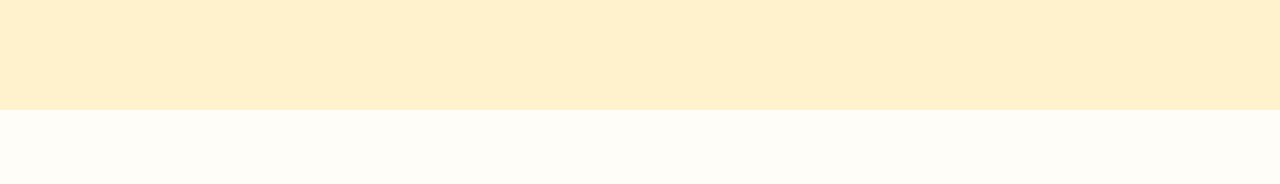
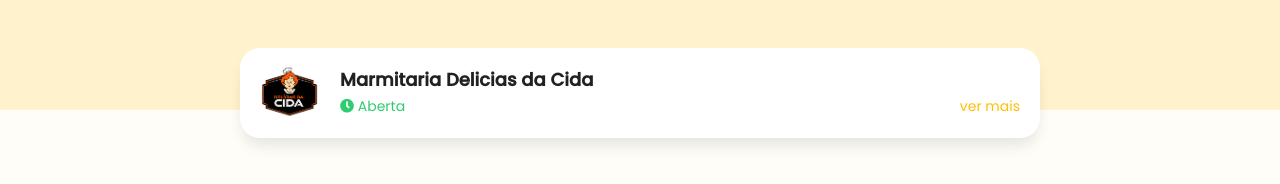
Before and after one commit to rickdiello/delivery-marmitaria, a plain HTML site: page index.html in a window 1280 px wide. Drawn offline with Linux system fonts and the light colour scheme.

Commit message:
finalizando css do header

```diff
--- a/css/main.css
+++ b/css/main.css
@@ -30,6 +30,10 @@ html, body {
     font-size: 16px;
 }
 
+b {
+    font-family: 'PoppinsMedium', 'Rubik', sans-serif;
+}
+
 .bg-top {
     position: absolute;
     top: 0px;
@@ -38,3 +42,64 @@ html, body {
     height: 110px;
     background-color: var(--color-secundary);
 }
+
+.width-fix{
+    width: calc(100% - 20px);
+    max-width: 800px;
+    margin: 0px auto;
+}
+
+.card {
+    border-radius: 20px;
+    padding: 15px 20px;
+    font-size: 20px;
+    box-shadow: 0px 10px 15px -3px rgba(0, 0, 0, 0.1) !important;
+    border: none !important;
+}
+
+.container-img{
+    width: 60px;
+    height: 60px;
+    background-image: url('../img/logo-delicias.png');
+    background-size: cover;
+    background-position: center;
+    background-repeat: no-repeat;
+    margin-right: 20px;
+    border-radius: 20px;
+}
+
+.infos {
+    flex: 1;
+    display: flex;
+    flex-direction: column;
+    justify-content: center;
+}
+
+.infos h1 {
+    font-size: 18px;
+    margin-bottom: 5px;
+    color: var(--color-black);
+}
+
+.infos-sub {
+    display: flex;
+    justify-content: space-between;
+    align-items: center;
+}
+
+.status-open {
+    font-size: 14px;
+    margin-bottom: 0px;
+    color: var(--color-green);
+}
+
+.status-open.closed {
+    color: var(--color-red;)
+}
+
+.link {
+    text-decoration: none !important;
+    font-size: 14px;
+    color: var(--color-primary) !important;
+
+}
--- a/index.html
+++ b/index.html
@@ -13,7 +13,28 @@
 <body>
 
     <div class="bg-top"></div>
+    <header class="width-fix mt-5">
+        <div class="card">
 
+            <div class="d-flex">
+
+                <div class="container-img"></div>
+                    <div class="infos">
+                        <h1><b>Marmitaria Delicias da Cida</b></h1>
+                        <div class="infos-sub">
+                            <p class="status-open">
+                                <i class="fa fa-clock"></i> Aberta
+                            </p>
+                            <a href="#" class="link">
+                                ver mais
+                            </a>
+                        </div>
+                    </div>
+
+            </div>
+
+        </div>
+    </header>
 
 
     <script type="text/javascrpit" src="/js/bootstrap.bundle.min.js"></script>
```
